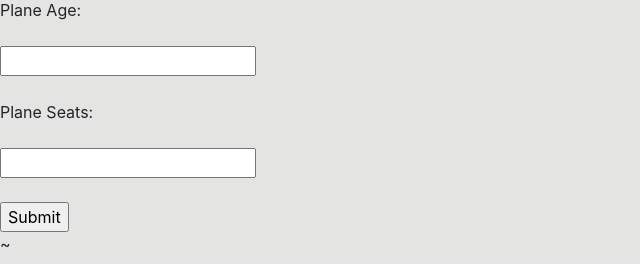
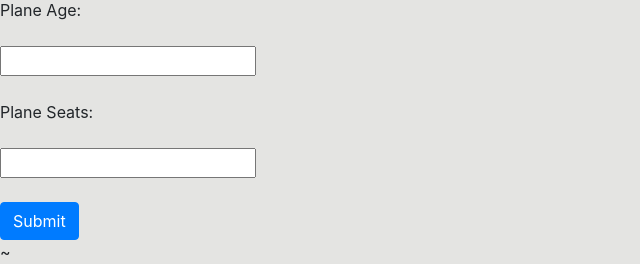
Before and after one commit to adialachar/CS166PhaseThree, a Flask app: page /flight in a window 1280 px wide. Shown: the part 972-1236 px from the top of the page, without its empty margins (0-640 px from the left). Run offline with Flask 2, Linux system fonts and the light colour scheme; some libraries are stand-ins or nearby versions.

Commit message:
Update flight.html

```diff
--- a/templates/flight.html
+++ b/templates/flight.html
@@ -46,7 +46,7 @@
 		List Queries
 		  </a>
 	<div class="dropdown-menu" aria-labelledby="navbarDropdownMenuLink">
-	<a class="dropdown-item" href="http://127.0.0.1:5000/available_seats">Available Seats By flight</a>
+	<a class="dropdown-item" href="http://127.0.0.1:5000/available_seats">Available Seats by Flight</a>
 	<a class="dropdown-item" href="http://127.0.0.1:5000/repairs_per_plane_desc">Repairs Per Plane</a>
 	<a class="dropdown-item" href="http://127.0.0.1:5000/repairs_per_year_asc">Repairs Per Year</a>
 
@@ -115,7 +115,7 @@
 
 
 
-			<input type="submit" value="Submit">
+			<button type="submit" class="btn btn-primary">Submit</button>
 			</form>
 
 
```
